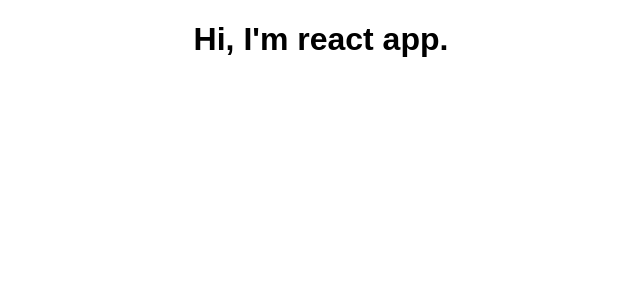
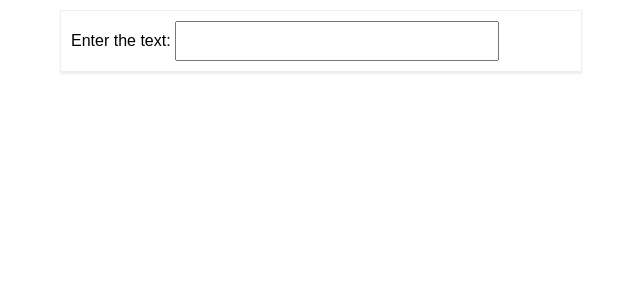
Before and after one commit to myFirstGit559/react-app-16, a React (Create React App) app: page / in a window 1280 px wide. Shown: the top 300 px of the page, without its empty margins (319-959 px from the left). Built offline with nearby package versions, Linux system fonts and the light colour scheme.

Commit message:
task2 completed

```diff
--- a/src/App.css
+++ b/src/App.css
@@ -1,5 +1,15 @@
 .App {
-  text-align: center;
+  text-align: left;
+  padding: 10px;
+  margin: 10px auto;
+  border: 1px solid #eee;
+  box-shadow: 0 2px 2px #eee;
+  max-width: 500px;
+}
+input {
+  min-width: 300px;
+  padding: 10px;
+  font-size: 14px;
 }
 
 .App-logo {
--- a/src/App.js
+++ b/src/App.js
@@ -1,14 +1,49 @@
 import React, { Component } from 'react';
 import './App.css';
 
+import ValidationComponent from './ValidationComponent/ValidationComponent';
+import CharComponent from './CharComponent/CharComponent';
+
 class App extends Component {
+  constructor(props) {
+    super(props);
+
+    this.state = {
+      text: React.createRef(),
+      textArray: [],
+      length: 0
+    }
+  }
+
+  handleChange = () => {
+    let text = this.state.text.current.value;
+    this.setState({
+      length: text.length,
+      textArray: text.split('')
+    });
+  }
+
+  handleRemove(index, event) {
+    this.state.textArray.splice(index,1);
+    this.state.text.current.value = this.state.textArray.join('');
+    this.setState({
+      textArray: this.state.textArray,
+      text: this.state.text,
+      length: this.state.text.current.value.length
+    });
+
+  }
+
   render() {
     return (
       <div className="App">
-        <h1>Hi, I'm react app.</h1>
+        <label htmlFor="eText">Enter the text: </label>
+        <input id="eText" type="text" ref={this.state.text} onChange={this.handleChange}/>
+        <ValidationComponent length={this.state.length}/>
+        {this.state.textArray.map((letter, index) =>
+          <CharComponent key={index} letter={letter} click={this.handleRemove.bind(this, index)} />)}
       </div>
     );
-    //return React.createElement('div', {className: 'App'}, React.createElement('h1', null, 'Hi, I\'m react app!!!') );
   }
 }
 
--- /dev/null
+++ b/src/CharComponent/CharComponent.css
@@ -0,0 +1,7 @@
+.char {
+  display: inline-block;
+  padding: 16px;
+  margin: 16px;
+  text-align: center;
+  border: 1px solid black;
+}
--- /dev/null
+++ b/src/CharComponent/CharComponent.js
@@ -0,0 +1,11 @@
+import React from 'react';
+import './CharComponent.css'
+
+const charComponent = (props) => {
+  return (
+    <div className="char" onClick={props.click}>
+      {props.letter}
+    </div>
+  )}
+
+export default charComponent;
--- /dev/null
+++ b/src/ValidationComponent/ValidationComponent.css
@@ -0,0 +1,10 @@
+.error {
+  color: red;
+}
+.valid {
+  color: green;
+}
+p {
+  font-size: 12px;
+  text-align: center;
+}
--- /dev/null
+++ b/src/ValidationComponent/ValidationComponent.js
@@ -0,0 +1,13 @@
+import React from 'react';
+import './ValidationComponent.css'
+
+const validationComponent = (props) => {
+  return (
+    <div>
+    {(props.length!==0)?(
+      (props.length < 5)?
+    <p className="error">Text too short</p>:<p className="valid">Text long enough</p>):null}
+    </div>
+  )}
+
+export default validationComponent;
```
